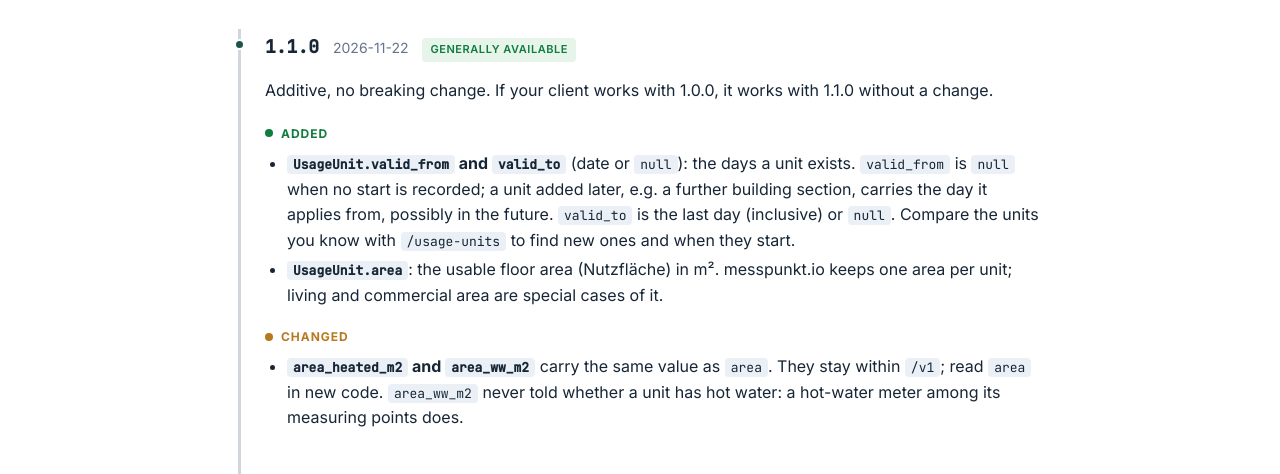
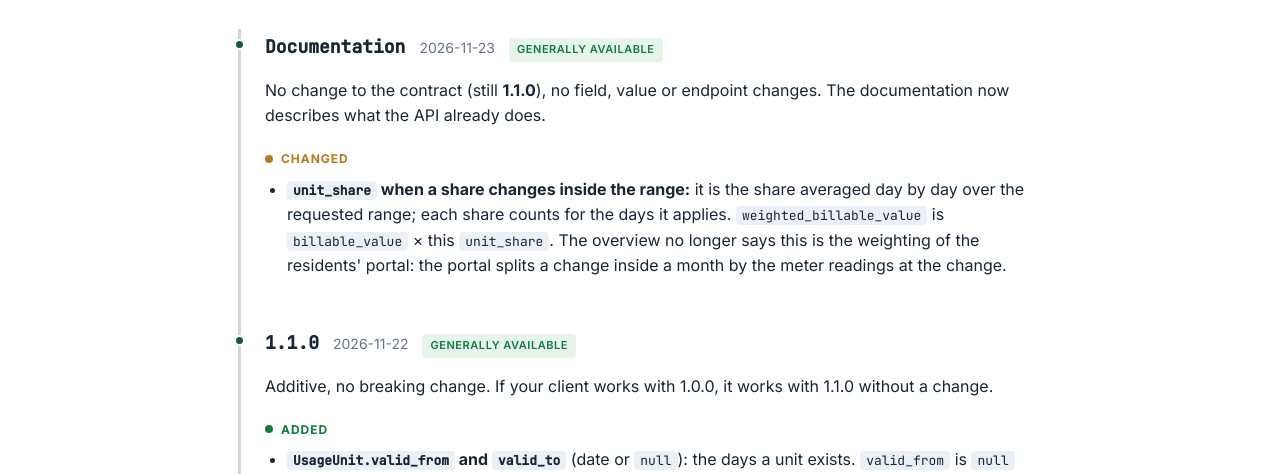
Before and after one commit to ImmoVault/partner-api-docs, a plain HTML site: page changelog/index.html in a window 1280 px wide. Shown: the part 257-731 px from the top of the page. Drawn offline with Linux system fonts and the light colour scheme.

Commit message:
docs(spec): unit_share bei Wechsel im Zeitraum tagesanteilig beschreiben (#19)
Die Übersicht sagte, weighted_billable_value nutze dieselbe Gewichtung wie das
Mieterportal. Seit F-101 Schritt H4 teilt das Portal einen Zuordnungswechsel im
Monat nach der Ablesung am Wechsel; die Partner-API bleibt beim tagesanteiligen
Mittel über den Zeitraum. Die Spec beschreibt jetzt, was die API tut. Vertrag
unverändert (1.1.0).


Claude-Session: https://claude.ai/code/session_01LpEMCkFJ5LjB1DjS1NTbuv

Co-authored-by: Robert Krabbes <robert.krabbes@beyonnex.io>
Co-authored-by: Claude Opus 5.5 <noreply@anthropic.com>

```diff
--- a/changelog/index.html
+++ b/changelog/index.html
@@ -105,6 +105,21 @@
     <main>
       <h1>Changelog</h1>
       <p class="lead">Release history of the messpunkt.io Partner API. We follow <a href="https://semver.org/" target="_blank" rel="noopener">Semantic Versioning</a> and use the category labels from <a href="https://keepachangelog.com/" target="_blank" rel="noopener">Keep a Changelog</a>.</p>
+
+      <section class="release">
+        <div class="release-header">
+          <span class="version">Documentation</span>
+          <span class="date">2026-11-23</span>
+          <span class="status stable">Generally available</span>
+        </div>
+        <p>No change to the contract (still <strong>1.1.0</strong>), no field, value or endpoint changes. The documentation now describes what the API already does.</p>
+        <div class="change-group changed">
+          <h3>Changed</h3>
+          <ul>
+            <li><strong><code>unit_share</code> when a share changes inside the range:</strong> it is the share averaged day by day over the requested range; each share counts for the days it applies. <code>weighted_billable_value</code> is <code>billable_value</code> × this <code>unit_share</code>. The overview no longer says this is the weighting of the residents' portal: the portal splits a change inside a month by the meter readings at the change.</li>
+          </ul>
+        </div>
+      </section>
 
       <section class="release">
         <div class="release-header">
```
Also changed, not shown: 1 other file.
